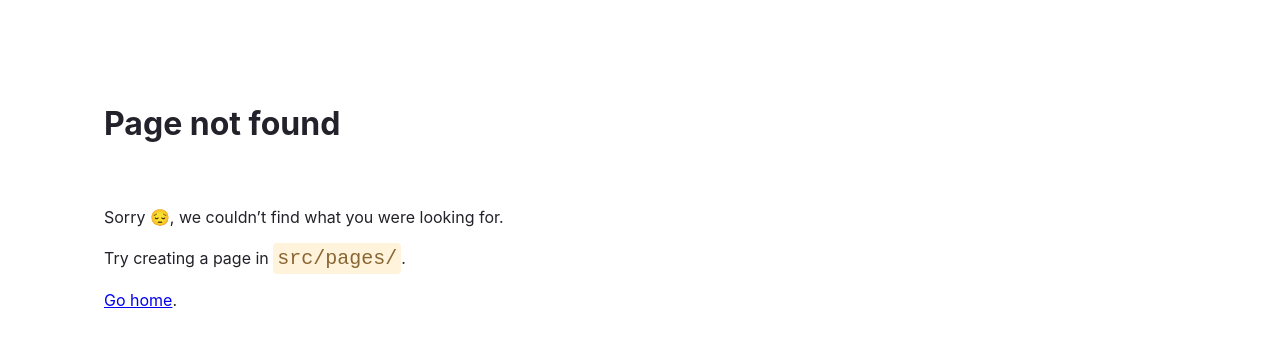
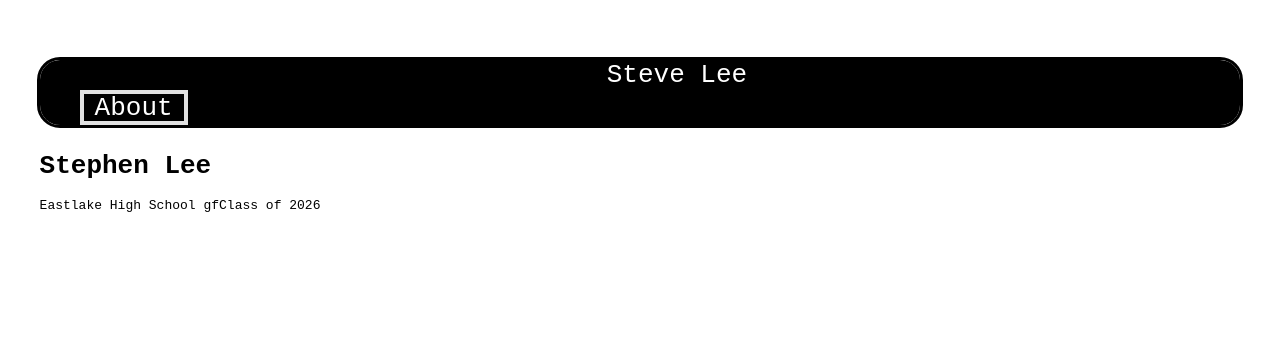
Before and after one commit to steveleecode/steveleecode.github.io, a Gatsby site in the folder gatsby-tutorial/: page /about in a window 1280 px wide. Before the commit this address had no page. Built offline with nearby package versions, Linux system fonts and the light colour scheme; Gatsby itself is replaced by a stand-in of ours.

Commit message:
Added More CSS and Added About Page

```diff
--- a/gatsby-tutorial/package.json
+++ b/gatsby-tutorial/package.json
@@ -17,7 +17,7 @@
     "deploy": "gatsby build && gh-pages -d public -b main"
   },
   "dependencies": {
-    "gatsby": "^5.13.2",
+    "gatsby": "^5.13.3",
     "gatsby-plugin-image": "^3.13.1",
     "gatsby-plugin-sharp": "^5.13.1",
     "gatsby-source-filesystem": "^5.13.1",
--- a/gatsby-tutorial/src/components/header.js
+++ b/gatsby-tutorial/src/components/header.js
@@ -5,9 +5,18 @@ import * as styles from '../styles/header.module.css'
 // Step 2: Define your component
 const Header = () => {
   return (
-    <main className={styles.header}>
-        <h1>Steve Lee</h1>
-    </main>
+    <ul className={styles.header}>
+        <div className ={styles.headerContent}>
+          <li className={styles.mainHeader}>
+            <a className = {styles.headerLink}  href="/">Steve Lee</a>
+          </li>
+          <li className={styles.headerLeft}>
+            <div className={styles.headerButton}>
+              <a className = {styles.headerLink} href="/about" >About</a>
+            </div>
+          </li>
+        </div>
+    </ul>
   )
 }
 
--- a/gatsby-tutorial/src/components/layout.js
+++ b/gatsby-tutorial/src/components/layout.js
@@ -6,7 +6,7 @@ export default function Layout({ children }) {
   return (
     <div className={layout}>
         <Header/>
-      {children}
+        <main>{children}</main>
     </div>
   )
 }
--- /dev/null
+++ b/gatsby-tutorial/src/pages/about.js
@@ -0,0 +1,17 @@
+import * as React from "react"
+import Layout from "../components/layout"
+
+const AboutPage = () => {
+  return (
+    <Layout>
+        <div class="AboutPage">
+            <h1>Stephen Lee</h1>
+            <b1>Eastlake High School gfClass of 2026</b1>
+        </div>
+    </Layout>
+  )
+}
+
+export default AboutPage
+
+export const Head = () => <title>Steve Lee</title>
--- a/gatsby-tutorial/src/pages/index.js
+++ b/gatsby-tutorial/src/pages/index.js
@@ -62,4 +62,4 @@ const IndexPage = () => {
 
 export default IndexPage
 
-export const Head = () => <title>Home Page</title>
+export const Head = () => <title>Steve Lee</title>
--- a/gatsby-tutorial/src/styles/header.module.css
+++ b/gatsby-tutorial/src/styles/header.module.css
@@ -7,4 +7,52 @@
     font-family: monospace;
     font-size: 2em;
     position: sticky;
+    list-style: none;
 }
+.headerButton {
+    position: relative;
+    padding-top:2.5px;
+    padding-bottom: 2.5px;
+    padding-left: 15px;
+    padding-right: 15px;
+    text-decoration: none;
+    color: white;
+    display: inline-block;
+    list-style: none;
+    justify-content: flex-start;
+    vertical-align: middle;
+    -webkit-transform: translateZ(0);
+    transform: translateZ(0);
+    box-shadow: 0 0 1px rgba(0, 0, 0, 0);
+    -webkit-backface-visibility: hidden;
+    backface-visibility: hidden;
+    -moz-osx-font-smoothing: grayscale;
+    -webkit-transition-duration: 0.3s;
+    transition-duration: 0.3s;
+    -webkit-transition-property: box-shadow;
+    transition-property: box-shadow;
+    box-shadow: inset 0 0 0 4px #e1e1e1, 0 0 1px rgba(0, 0, 0, 0);
+
+
+}
+
+
+.headerButton:hover, .headerButton:focus, .headerButton:active {
+    box-shadow: inset 0 0 0 4px grey, 0 0 1px rgba(0, 0, 0, 0);
+    /* Hack to improve aliasing on mobile/tablet devices */
+}
+.headerLeft {
+    display: flex;
+    width:200px;
+}
+.headerLink {
+    text-decoration: none;
+    color: white;
+}
+.mainHeader {
+    position:relative;
+    padding-left:45%;
+    width:150px;
+
+
+}
--- a/gatsby-tutorial/src/styles/layout.module.css
+++ b/gatsby-tutorial/src/styles/layout.module.css
@@ -3,4 +3,5 @@
     width: 95%;
     padding: 2em;
     text-align: left;
+    font-family: monospace;
 }
```
Also changed, not shown: 2 other files.
